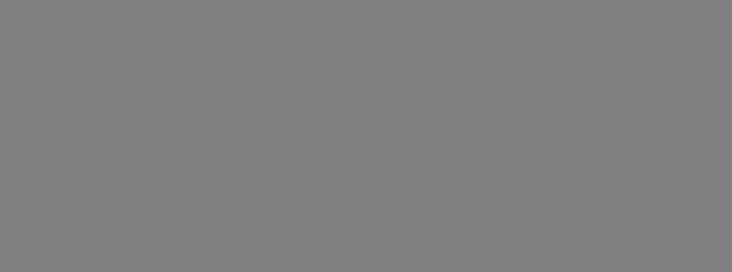
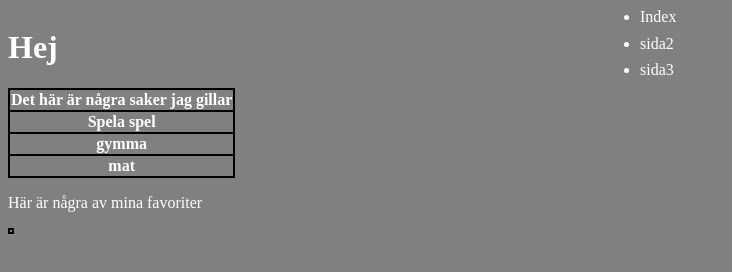
Before and after one commit to elpe2005/Egen-Webbuppgift, a plain HTML site: page webbuppgift/sida3.html in a window 1280 px wide. Shown: the whole page, without its empty margins (0-732 px from the left). Drawn offline with Linux system fonts and the light colour scheme.

Commit message:
fortsatt med uppgiften

```diff
--- a/webbuppgift/sida3.html
+++ b/webbuppgift/sida3.html
@@ -6,6 +6,43 @@
         <link href="style.css" rel="stylesheet">
     </head>
     <body>
-
+        <header>
+            <h1>Hej</h1>
+        </header>
+        <nav>
+            <ul>
+                <li><a href="Index.html">Index</a></li>
+                <li><a href="sida2.html">sida2</a></li>
+                <li><a href="sida3.html">sida3</a></li>
+            </ul>
+        </nav>
+        <main>
+            <section>
+                <nav>
+                    <table>
+                        <tr>
+                            <th> Det här är några saker jag gillar </th>
+                        </tr>
+                        <tr>
+                            <th> Spela spel </th>
+                        </tr>
+                        <tr>
+                            <th> gymma </th>
+                        </tr>
+                        <tr>
+                            <th> mat </th>
+                        </tr>
+                    </table>
+                </nav>
+            </section>
+            <section>
+                <p>Här är några av mina favoriter </p>
+                    <table>
+                        <tr>
+                            <th>
+                        </tr>
+                    </table>
+            </section>
+        </main>
     </body>
 </html>
--- a/webbuppgift/style.css
+++ b/webbuppgift/style.css
@@ -3,8 +3,10 @@ body{
     grid-template-columns:1fr 1fr;
     grid-template-rows:80px auto 50px;
     grid-template-areas:
-    "header"
-    "main1";
+    "header header"
+    "main main"
+    "nav nav"
+    "footer footer";
     background-color:gray;
     color:white;
 }
@@ -14,7 +16,21 @@ a:visited, a {
     color: white; }
 a:hover { text-decoration: none; color:White; }
 a:active { text-decoration: none; color:red; }
+.teknikum{
+    width:100%;
+}
+
 img{
-    width: 500px auto;
-    height:500px auto;
+    width: 50%;
 }
+nav>ul{
+    display: grid;
+    grid-template-columns:;
+    padding: 0;
+    margin: 0;
+    height: 100%;
+}
+table,th,td{
+    border:2px solid black;
+    border-collapse: collapse;
+}
```
Also changed, not shown: webbuppgift/Index.html (renamed from webbuppgift/sida1.html, +4 -1 lines), webbuppgift/sida2.html (+8 -1 lines).
